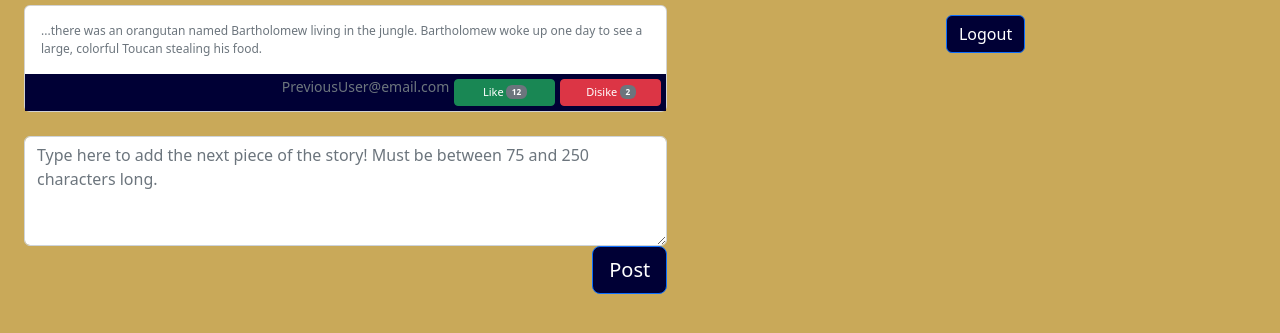
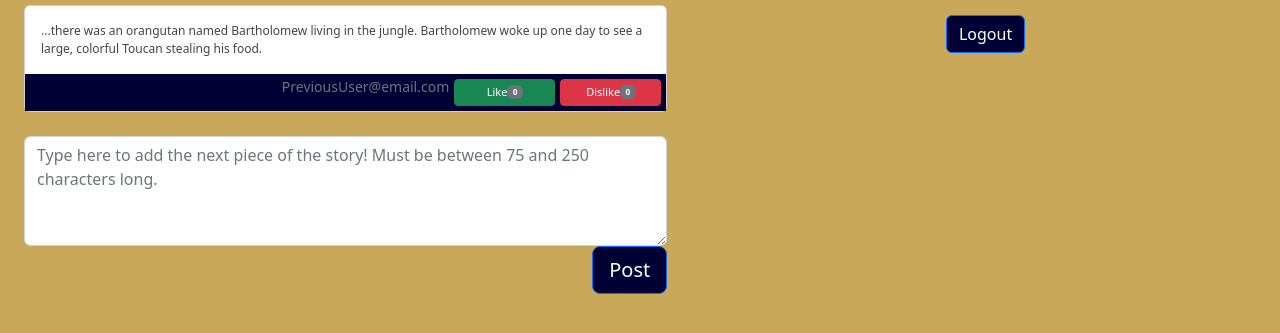
Before and after one commit to MonkeyMan123476/startup, a website: page public/home.html in a window 1280 px wide. Shown: the part 163-496 px from the top of the page. Drawn offline with nearby package versions, Linux system fonts and the light colour scheme; a web font is replaced by a local one.

Commit message:
Added index.js file, necessary service conversion stuff, reworked posting functions to be able to use the same function to add previous posts.

```diff
--- a/package.json
+++ b/package.json
@@ -11,6 +11,10 @@
     "@playwright/test": "^1.31.2"
   },
   "dependencies": {
+    "express": "^4.18.2",
     "mongodb": "^5.1.0"
+  },
+  "directories": {
+    "test": "tests"
   }
 }
--- a/public/home.html
+++ b/public/home.html
@@ -30,22 +30,11 @@
             <div class="display">
                 <h3>Once upon a time...</h3>
                 <!--Previous Posts-->
+                <script>
+                    addCard("dsafsafsdfasdsf", "PreviousUser@email.com");
+                </script>
                 <div class="previous-posts">
-                    <div class="prev-post">
-                        <div class="card">
-                            <div class="card-body">
-                                <p class="card-text">...there was an orangutan named Bartholomew living in the jungle.
-                                    Bartholomew woke up one day to see a large, colorful Toucan stealing his food.</p>
-                            </div>
-                            <div class="buttons">
-                                <h5 class="card-email">PreviousUser@email.com</h5>
-                                <div class="likes">
-                                    <button type="button" class="btn btn-sm btn-success">Like <span class="badge bg-secondary">12</span></button>
-                                    <button type="button" class="btn btn-sm btn-danger">Disike <span class="badge bg-secondary">2</span></button>
-                                </div>
-                            </div>
-                        </div>
-                    </div>
+                    <!--Functions use this class to edit the DOM and add previous posts.-->
                 </div>
 
                 <!--Story Post Entry-->
--- a/public/index.html
+++ b/public/index.html
@@ -62,5 +62,6 @@
                 </div>
             </div>
         </main>
+        <script src="write.js"></script>
     </body>
 </html>
--- a/public/main.css
+++ b/public/main.css
@@ -78,7 +78,8 @@ h3 {
 }
 
 .card-text {
-    font-size: 12px ;
+    font-size: 12px;
+    color:#444444;
 }
 
 .btn-success {
--- a/public/write.js
+++ b/public/write.js
@@ -1,7 +1,9 @@
 const userEmailEl = document.querySelector('.user-email');
-userEmailEl.textContent = getPlayerName();
+userEmailEl.textContent = getEmail();
 
-function getPlayerName() {
+addCard("...there was an orangutan named Bartholomew living in the jungle. Bartholomew woke up one day to see a large, colorful Toucan stealing his food.", "PreviousUser@email.com");
+
+function getEmail() {
     let displayEmail = localStorage.getItem('emailAddress');
     if (displayEmail === "") {
         return "Unknown user";
@@ -13,7 +15,12 @@ function postText() {
     let storyText = document.querySelector("#postInput").value;
 
     if (storyText.length >= 75) {
+        addCard(storyText, getEmail());
         document.querySelector("#postInput").value = "";
+    }
+}
+
+function addCard(storyText, userEmail) {
 
     let newPost = document.createElement("div");
     newPost.setAttribute("class", "prev-post");
@@ -26,8 +33,7 @@ function postText() {
     newPost.appendChild(card);
 
     makeCardBody(card, storyText);
-        makeButtonBar(card);
-    }
+    makeButtonBar(card, userEmail);
 }
 
 function makeCardBody(card, storyText) {
@@ -41,14 +47,14 @@ function makeCardBody(card, storyText) {
     cardBody.appendChild(storyAddition);
 }
 
-function makeButtonBar(card) {
+function makeButtonBar(card, userEmail) {
     let buttonBar = document.createElement("div");
     buttonBar.setAttribute("class", "buttons");
     card.appendChild(buttonBar);
 
     let emailDisplay = document.createElement("h5");
     emailDisplay.setAttribute("class", "card-email");
-    emailDisplay.textContent = getPlayerName();
+    emailDisplay.textContent = userEmail;
     buttonBar.appendChild(emailDisplay);
 
     let reactionButtons = document.createElement("div");
@@ -80,3 +86,5 @@ function makeButtonBar(card) {
     dislikeNumber.textContent = 0;
     dislikeButton.appendChild(dislikeNumber);
 }
+
+getPlayerName
```
Also changed, not shown: index.js (added, +35 -0 lines), 1 other file. Lines whose indentation alone changed are shown as unchanged.
